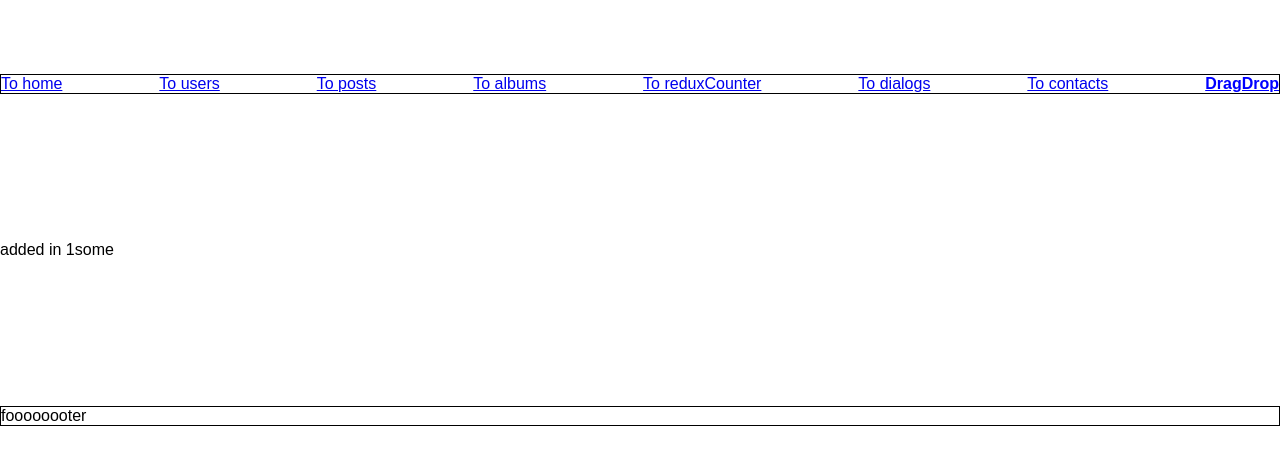
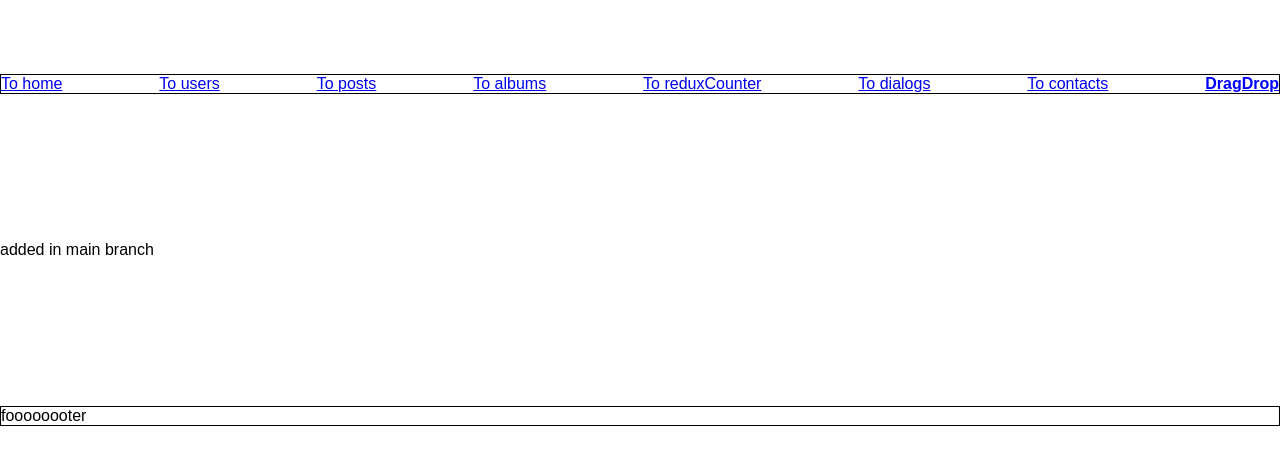
Before and after one commit to sandrbuz/next-js-project1, a Next.js app: page /dragDrop in a window 1280 px wide. Shown: the top 464 px of the page. Built offline with nearby package versions, Linux system fonts and the light colour scheme.

Commit message:
commit main1

```diff
--- a/app/dragDrop/page.js
+++ b/app/dragDrop/page.js
@@ -1,7 +1,7 @@
 
 const Drag = () => {
   return (
-    <div>added in 1some</div>
+    <div>added in main branch</div>
   )
 }
 
```
